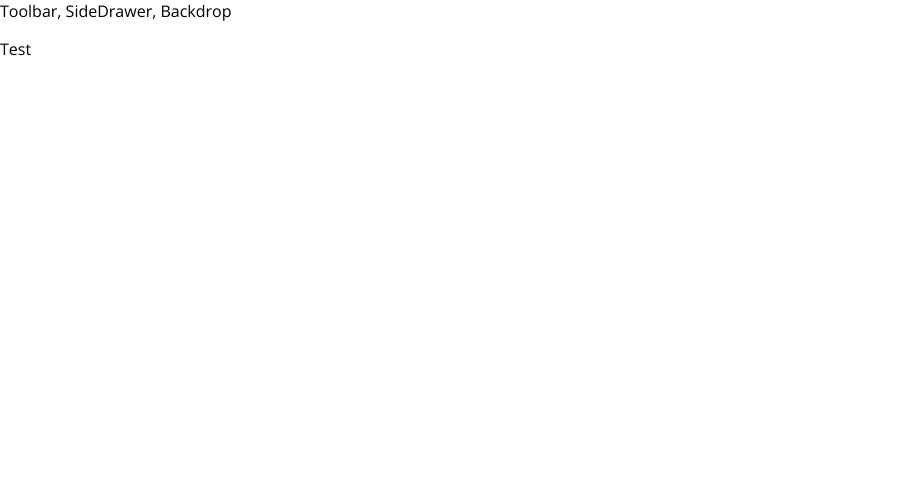
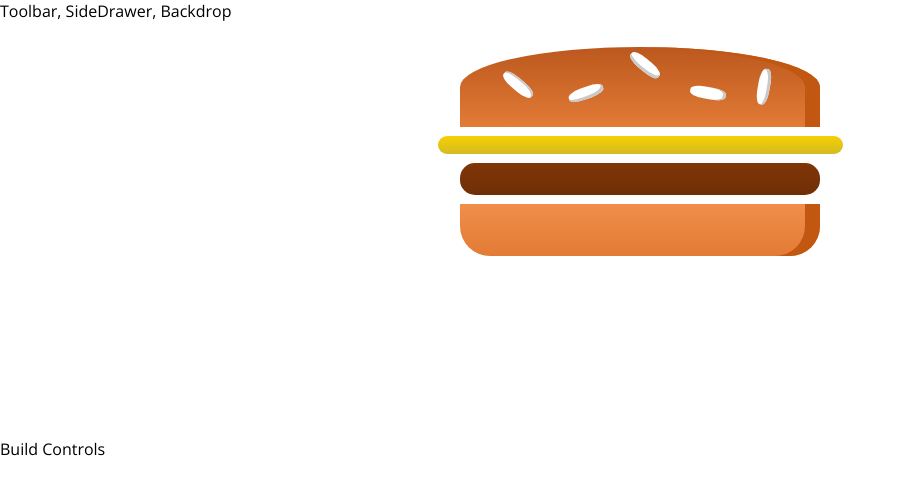
Before and after one commit to yorvinlunawisky/burger-builder-app, a React (Create React App) app in the folder burger-builder/: page / in a window 1280 px wide. Shown: the top 494 px of the page, without its empty margins (0-906 px from the left). Built offline with nearby package versions, Linux system fonts and the light colour scheme.

Commit message:
Principals components added, like bread, seeds, cheese, etc.

```diff
--- a/burger-builder/package.json
+++ b/burger-builder/package.json
@@ -6,6 +6,7 @@
     "@testing-library/jest-dom": "^4.2.4",
     "@testing-library/react": "^9.3.2",
     "@testing-library/user-event": "^7.1.2",
+    "prop-types": "^15.7.2",
     "react": "^16.13.1",
     "react-dom": "^16.13.1",
     "react-scripts": "3.4.1"
--- a/burger-builder/src/App.js
+++ b/burger-builder/src/App.js
@@ -1,5 +1,6 @@
 import React, { Component } from 'react';
 import Layout from './components/Layout/Layout';
+import BurgerBuilder from './containers/BurgerBuilder/BurgerBuilder';
 import './App.css';
 
 class App extends Component {
@@ -8,7 +9,7 @@
     return (
       <div>
         <Layout>
-          <p>Test</p>
+          <BurgerBuilder />
         </Layout>
       </div >
     );
--- /dev/null
+++ b/burger-builder/src/components/Burger/Burger.js
@@ -0,0 +1,16 @@
+import React from 'react';
+import classes from './Burger.module.css';
+import BurgerIngredient from './BurgerIngredient/BurgerIngredient';
+
+const burger = (props) => {
+  return (
+    <div className={classes.Burger}>
+      <BurgerIngredient type="bread-top" />
+      <BurgerIngredient type="cheese" />
+      <BurgerIngredient type="meat" />
+      <BurgerIngredient type="bread-bottom" />
+    </div>
+  );
+};
+
+export default burger;
--- /dev/null
+++ b/burger-builder/src/components/Burger/Burger.module.css
@@ -0,0 +1,30 @@
+.Burger {
+  width: 100%;
+  margin: auto;
+  height: 250px;
+  overflow: scroll;
+  text-align: center;
+  font-weight: bold;
+  font-size: 1.2rem;
+}
+
+@media (min-width: 1000px) and (min-height: 700px) {
+  .Burger {
+    width: 700px;
+    height: 600px;
+  }
+}
+
+@media (min-width: 500px) and (min-height: 400px) {
+  .Burger {
+    width: 350px;
+    height: 300px;
+  }
+}
+
+@media (min-width: 500px) and (min-height: 401px) {
+  .Burger {
+    width: 450px;
+    height: 400px;
+  }
+}
--- /dev/null
+++ b/burger-builder/src/components/Burger/BurgerIngredient/BurgerIngredient.js
@@ -0,0 +1,44 @@
+import React, { Component } from 'react';
+import classes from './BurgerIngredient.module.css';
+import PropTypes from 'prop-types';
+
+class BurgerIngredient extends Component {
+  render() {
+    let ingredient = null;
+
+    switch (this.props.type) {
+      case ('bread-bottom'):
+        ingredient = <div className={classes.BreadBottom}></div>;
+        break;
+      case ('bread-top'):
+        ingredient = (
+          <div className={classes.BreadTop}>
+            <div className={classes.Seeds1}></div>
+            <div className={classes.Seeds2}></div>
+          </div>
+        );
+        break;
+      case ('meat'):
+        ingredient = <div className={classes.Meat}></div>;
+        break;
+      case ('cheese'):
+        ingredient = <div className={classes.Cheese}></div>;
+        break;
+      case ('bacon'):
+        ingredient = <div className={classes.Bacon}></div>;
+        break;
+      case ('salad'):
+        ingredient = <div className={classes.Salad}></div>;
+        break;
+      default:
+        ingredient = null;
+    }
+    return ingredient;
+  }
+
+}
+BurgerIngredient.propTypes = {
+  type: PropTypes.string.isRequired
+};
+
+export default BurgerIngredient;
--- /dev/null
+++ b/burger-builder/src/components/Burger/BurgerIngredient/BurgerIngredient.module.css
@@ -0,0 +1,113 @@
+.BreadBottom {
+  height: 13%;
+  width: 80%;
+  background: linear-gradient(#F08E4A, #e27b36);
+  border-radius: 0 0 30px 30px;
+  box-shadow: inset -15px 0 #c15711;
+  margin: 2% auto;
+}
+
+.BreadTop {
+  height: 20%;
+  width: 80%;
+  background: linear-gradient(#bc581e, #e27b36);
+  border-radius: 50% 50% 0 0;
+  box-shadow: inset -15px 0 #c15711;
+  margin: 2% auto;
+  position: relative;
+}
+
+.Seeds1 {
+  width: 10%;
+  height: 15%;
+  position: absolute;
+  background-color: white;
+  left: 30%;
+  top: 50%;
+  border-radius: 40%;
+  transform: rotate(-20deg);
+  box-shadow: inset -2px -3px #c9c9c9;
+}
+
+.Seeds1:after {
+  content: "";
+  width: 100%;
+  height: 100%;
+  position: absolute;
+  background-color: white;
+  left: -170%;
+  top: -260%;
+  border-radius: 40%;
+  transform: rotate(60deg);
+  box-shadow: inset -1px 2px #c9c9c9;
+}
+
+.Seeds1:before {
+  content: "";
+  width: 100%;
+  height: 100%;
+  position: absolute;
+  background-color: white;
+  left: 180%;
+  top: -50%;
+  border-radius: 40%;
+  transform: rotate(60deg);
+  box-shadow: inset -1px -3px #c9c9c9;
+}
+
+.Seeds2 {
+  width: 10%;
+  height: 15%;
+  position: absolute;
+  background-color: white;
+  left: 64%;
+  top: 50%;
+  border-radius: 40%;
+  transform: rotate(10deg);
+  box-shadow: inset -3px 0 #c9c9c9;
+}
+
+.Seeds2:before {
+  content: "";
+  width: 100%;
+  height: 100%;
+  position: absolute;
+  background-color: white;
+  left: 150%;
+  top: -130%;
+  border-radius: 40%;
+  transform: rotate(90deg);
+  box-shadow: inset 1px 3px #c9c9c9;
+}
+
+
+.Meat {
+  width: 80%;
+  height: 8%;
+  background: linear-gradient(#7f3608, #702e05);
+  margin: 2% auto;
+  border-radius: 15px;
+}
+
+.Cheese {
+  width: 90%;
+  height: 4.5%;
+  margin: 2% auto;
+  background: linear-gradient(#f4d004, #d6bb22);
+  border-radius: 20px;
+}
+
+.Salad {
+  width: 85%;
+  height: 7%;
+  margin: 2% auto;
+  background: linear-gradient(#228c1d, #91ce50);
+  border-radius: 20px;
+}
+
+.Bacon {
+  width: 80%;
+  height: 3%;
+  background: linear-gradient(#bf3813, #c45e38);
+  margin: 2% auto;
+}
--- a/burger-builder/src/components/Layout/Layout.js
+++ b/burger-builder/src/components/Layout/Layout.js
@@ -1,9 +1,10 @@
 import React from 'react';
 import Aux from '../../hoc/Auxiliary';
+import classes from './Layout.module.css';
 const layout = (props) => (
   <Aux>
     <div>Toolbar, SideDrawer, Backdrop</div>
-    <main>
+    <main className={classes.Content}>
       {props.children}
     </main>
   </Aux>
--- /dev/null
+++ b/burger-builder/src/components/Layout/Layout.module.css
@@ -0,0 +1,3 @@
+.Content {
+  margin-top: 16px;
+}
--- /dev/null
+++ b/burger-builder/src/containers/BurgerBuilder/BurgerBuilder.js
@@ -0,0 +1,16 @@
+import React, { Component } from 'react';
+import Aux from '../../hoc/Auxiliary';
+import Burger from '../../components/Burger/Burger';
+
+class BurgerBuilder extends Component {
+  render() {
+    return (
+      <Aux>
+        <Burger />
+        <div>Build Controls</div>
+      </Aux>
+    );
+  }
+}
+
+export default BurgerBuilder;
```
